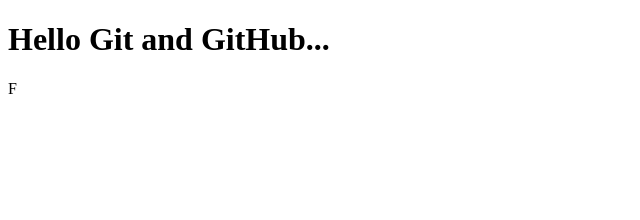
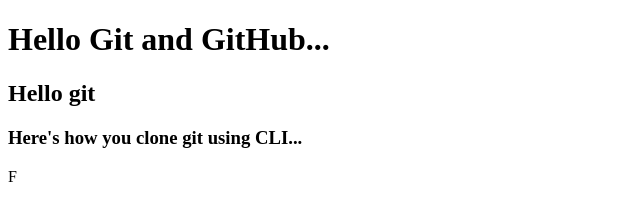
Before and after one commit to AnandAnkur404/Exploring-Html, a plain HTML site: page index.html in a window 1280 px wide. Shown: the whole page, without its empty margins (0-640 px from the left). Drawn offline with Linux system fonts and the light colour scheme.

Commit message:
adding changes

```diff
--- a/index.html
+++ b/index.html
@@ -7,6 +7,8 @@
   </head>
   <body>
     <h1>Hello Git and GitHub...</h1>
+    <h2>Hello git </h2>
+    <h3>Here's how you clone git using CLI...</h3>
   </body>
 </html>
 F
```
